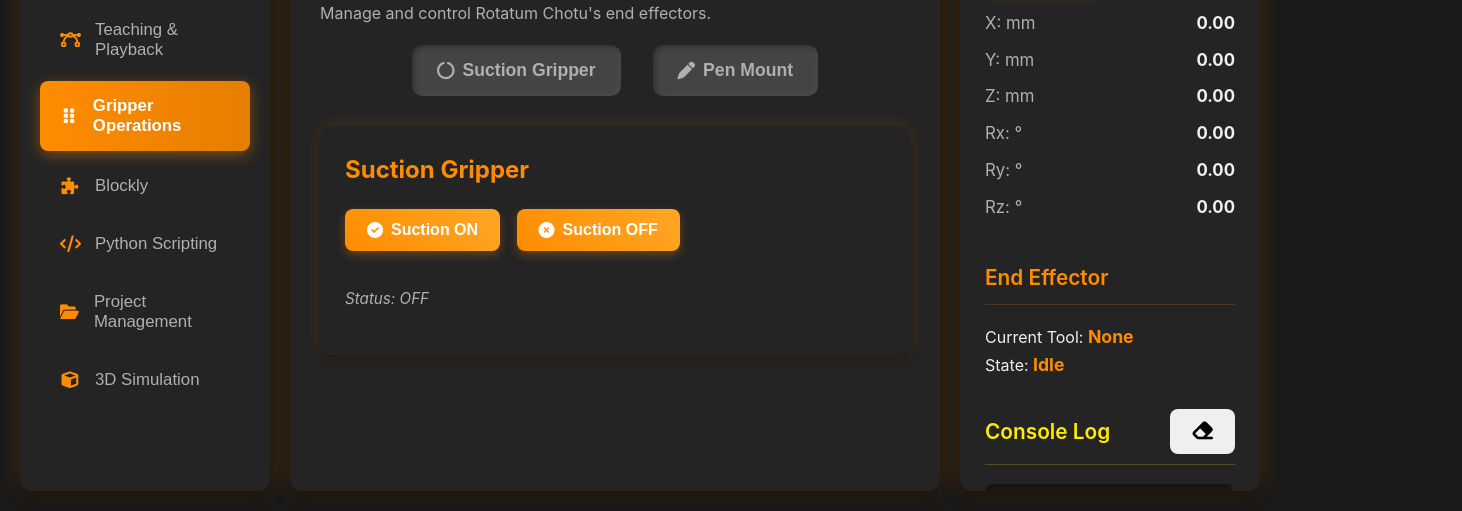
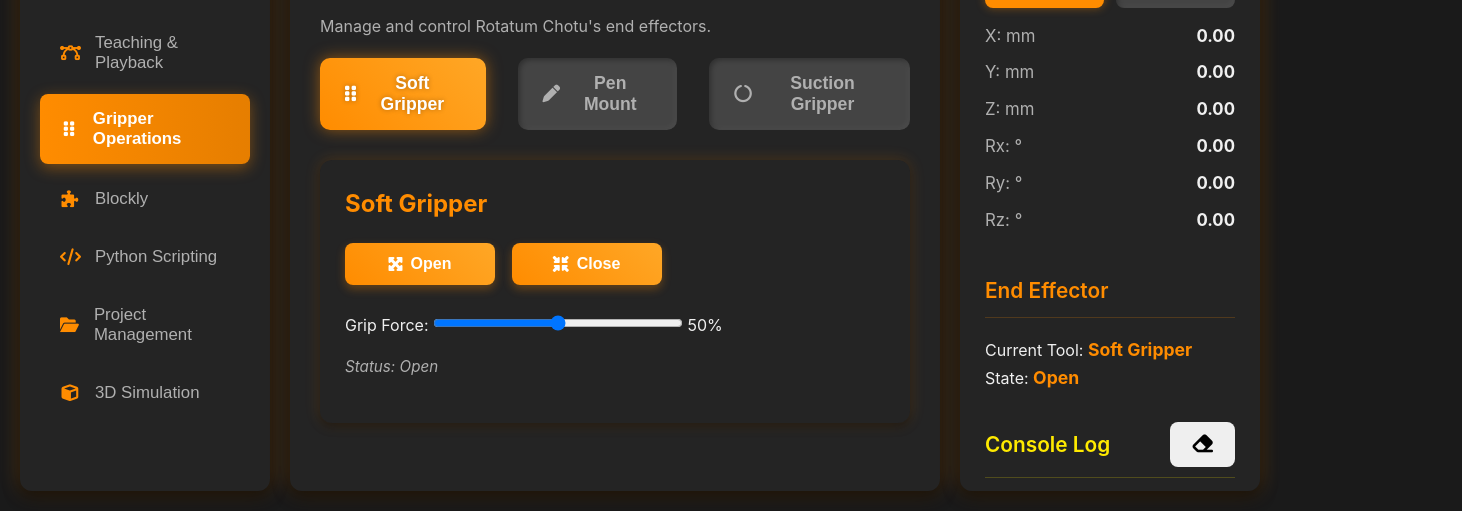
Before and after one commit to suhas3284/chotu_web_app, a plain HTML site: page frontend/index.html in a window 1280 px wide. Both pictures are taken after a click on the button "Gripper Operations". Shown: the part 289-800 px from the top of the page, 1462 px wide, since content can reach past the window. Drawn offline with Linux system fonts and the light colour scheme; no server answers.

Commit message:
bringed back soft gripper section

```diff
--- a/frontend/index.html
+++ b/frontend/index.html
@@ -254,26 +254,42 @@
                     <h2>Gripper Operations</h2>
                     <p>Manage and control Rotatum Chotu's end effectors.</p>
                     <div class="tool-selection">
-                        <button class="btn tool-btn" data-tool="suction-gripper">
-                            <i class="fas fa-circle-notch"></i> Suction Gripper
+                        <button class="btn tool-btn active" data-tool="soft-gripper">
+                            <i class="fas fa-grip-vertical"></i> Soft Gripper
                         </button>
                         <button class="btn tool-btn" data-tool="pen-mount">
                             <i class="fas fa-pen"></i> Pen Mount
                         </button>
+                        <button class="btn tool-btn" data-tool="suction-gripper">
+                            <i class="fas fa-circle-notch"></i> Suction Gripper
+                        </button>
                     </div>
 
-                    <div id="suction-gripper-controls" class="tool-controls active">
+                    <div id="soft-gripper-controls" class="tool-controls active">
+                        <h3>Soft Gripper</h3>
+                        <div class="gripper-actions">
+                            <button class="btn primary-btn" id="soft-gripper-open"><i class="fas fa-expand-arrows-alt"></i> Open</button>
+                            <button class="btn primary-btn" id="soft-gripper-close"><i class="fas fa-compress-arrows-alt"></i> Close</button>
+                        </div>
+                        <label for="grip-force">Grip Force:</label>
+                        <input type="range" id="grip-force" min="0" max="100" value="50">
+                        <span id="grip-force-value">50%</span>
+                        <p id="soft-gripper-status">Status: Open</p>
+                    </div>
+
+                    <div id="pen-mount-controls" class="tool-controls">
+                        <h3>Pen Mount</h3>
+                        <p>will be soon available</p>
+                    </div>
+
+                    <div id="suction-gripper-controls" class="tool-controls">
                         <h3>Suction Gripper</h3>
                         <div class="gripper-actions">
                             <button class="btn primary-btn" id="suction-on"><i class="fas fa-check-circle"></i> Suction ON</button>
                             <button class="btn primary-btn" id="suction-off"><i class="fas fa-times-circle"></i> Suction OFF</button>
                         </div>
+                        <p>Vacuum Pressure: <span id="vacuum-pressure">0 kPa</span></p>
                         <p id="suction-status">Status: OFF</p>
-                    </div>
-
-                    <div id="pen-mount-controls" class="tool-controls">
-                        <h3>Pen Mount</h3>
-                        <p>will be soon available</p>
                     </div>
                 </div>
 
```
